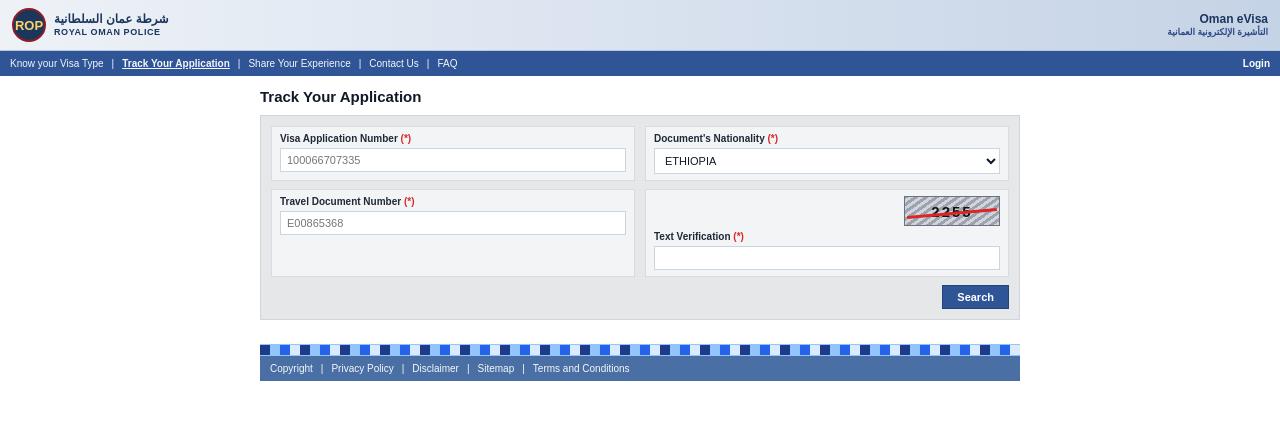
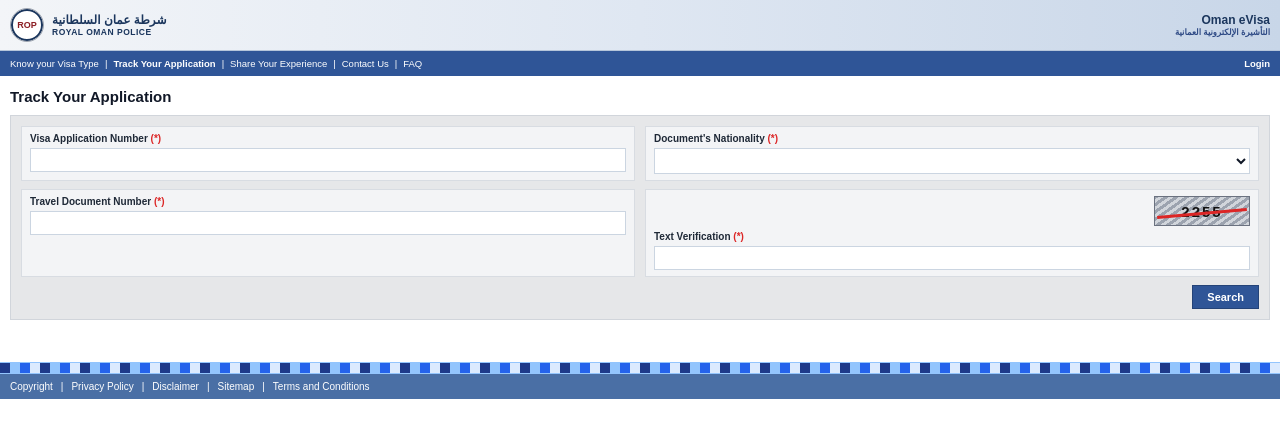
Before and after one commit to a01226596-collab/VisaVerifier, a plain HTML site: page index.html in a window 1280 px wide. Drawn offline with Linux system fonts and the light colour scheme.

Commit message:
Refactor styles and update form input attributes
Updated styles for better layout and appearance. Modified form inputs for improved user experience.

```diff
--- a/index.html
+++ b/index.html
@@ -6,18 +6,22 @@
 <title>Track Your Application - Oman eVisa</title>
 <style>
   * { box-sizing: border-box; font-family: Arial, Helvetica, sans-serif; }
-  body {
+  html, body {
     margin: 0;
+    padding: 0;
+    width: 100%;
+    overflow-x: hidden;
     background: #ffffff;
     color: #222;
-    padding-bottom: 50px;
+    padding-bottom: 45px;
   }
 
-  /* Top Banner */
+  /* Full-width Top Banner */
   .top-banner {
-    background: linear-gradient(90deg, #eef2f7 0%, #dbe4f0 45%, #c5d3e6 100%);
-    border-bottom: 1px solid #b8c7dc;
-    padding: 8px 12px;
+    width: 100%;
+    background: linear-gradient(90deg, #f3f5f8 0%, #dfe7f2 50%, #c8d6e8 100%);
+    border-bottom: 1px solid #b5c5da;
+    padding: 8px 10px;
     display: flex;
     align-items: center;
     justify-content: space-between;
@@ -26,60 +30,70 @@
     display: flex;
     align-items: center;
     gap: 8px;
+    min-width: 0;
   }
   .emblem {
     width: 34px;
     height: 34px;
     border-radius: 50%;
-    background: #1b365d;
-    color: #ffd166;
+    background: #ffffff;
+    border: 1.5px solid #9ca3af;
     display: flex;
     align-items: center;
     justify-content: center;
-    font-weight: bold;
-    font-size: 13px;
-    border: 2px solid #8b1e24;
+    font-weight: 800;
+    font-size: 9px;
+    color: #8b1e24;
     flex-shrink: 0;
+    box-shadow: inset 0 0 0 2px #1b365d;
   }
   .brand-titles {
-    line-height: 1.15;
+    line-height: 1.2;
+    min-width: 0;
   }
   .brand-ar {
     font-size: 12px;
     font-weight: 700;
     color: #1b365d;
+    white-space: nowrap;
   }
   .brand-en {
-    font-size: 9px;
+    font-size: 8.5px;
     font-weight: 700;
-    letter-spacing: 0.6px;
+    letter-spacing: 0.5px;
     color: #1b365d;
     text-transform: uppercase;
+    white-space: nowrap;
   }
   .brand-right {
     text-align: right;
-    line-height: 1.15;
+    line-height: 1.2;
+    flex-shrink: 0;
+    padding-left: 6px;
   }
   .brand-right-top {
     font-size: 12px;
     font-weight: 700;
     color: #1b365d;
+    white-space: nowrap;
   }
   .brand-right-sub {
-    font-size: 9px;
+    font-size: 8.5px;
     font-weight: 700;
     color: #2e4a85;
+    white-space: nowrap;
   }
 
-  /* Navigation Bar */
+  /* Full-width Navigation Bar */
   .nav-bar {
+    width: 100%;
     background: #2f5597;
-    color: #fff;
+    color: #ffffff;
     padding: 7px 10px;
     display: flex;
     align-items: center;
     justify-content: space-between;
-    font-size: 10px;
+    font-size: 9.5px;
     gap: 6px;
     overflow-x: auto;
     white-space: nowrap;
@@ -87,26 +101,21 @@
   .nav-links {
     display: flex;
     align-items: center;
-    gap: 8px;
-  }
-  .nav-links span {
-    opacity: 0.95;
+    gap: 6px;
   }
   .nav-links span.active {
     font-weight: 700;
-    text-decoration: underline;
   }
   .nav-login {
     font-weight: 700;
-    font-size: 10px;
+    font-size: 9.5px;
     flex-shrink: 0;
   }
 
   /* Main Container */
   .main-content {
-    padding: 12px 10px 20px;
-    max-width: 780px;
-    margin: 0 auto;
+    width: 100%;
+    padding: 12px 10px 18px;
   }
   h1.page-title {
     margin: 0 0 10px 0;
@@ -130,6 +139,7 @@
     background: #f3f4f6;
     border: 1px solid #d8dce2;
     padding: 6px 8px;
+    min-width: 0;
   }
   label {
     display: block;
@@ -189,6 +199,14 @@
     margin-top: 8px;
     display: flex;
     justify-content: flex-end;
+    align-items: center;
+    gap: 10px;
+  }
+  .searching-text {
+    font-size: 11px;
+    font-weight: 700;
+    color: #2f5597;
+    display: none;
   }
   .btn-search {
     background: #2f5597;
@@ -199,8 +217,12 @@
     font-weight: 700;
     cursor: pointer;
   }
-  .btn-search:hover {
+  .btn-search:hover:not(:disabled) {
     background: #234175;
+  }
+  .btn-search:disabled {
+    opacity: 0.65;
+    cursor: not-allowed;
   }
 
   /* Result Table */
@@ -245,11 +267,13 @@
     display: none;
   }
 
-  /* Footer */
+  /* Full-width Footer */
   .footer-wrap {
+    width: 100%;
     margin-top: 24px;
   }
   .footer-pattern {
+    width: 100%;
     height: 12px;
     background: repeating-linear-gradient(
       90deg,
@@ -266,6 +290,7 @@
     border-bottom: 1px solid #93c5fd;
   }
   .footer-bar {
+    width: 100%;
     background: #4a6fa5;
     color: #ffffff;
     padding: 7px 10px;
@@ -274,9 +299,6 @@
     flex-wrap: wrap;
     gap: 8px;
     align-items: center;
-  }
-  .footer-bar span {
-    opacity: 0.95;
   }
 </style>
 </head>
@@ -319,19 +341,20 @@
       <div class="form-grid">
         <div class="input-card">
           <label for="visaAppNo">Visa Application Number <span class="req">(*)</span></label>
-          <input type="text" id="visaAppNo" placeholder="100066707335" required>
+          <input type="text" id="visaAppNo" autocomplete="off" required>
         </div>
 
         <div class="input-card">
           <label for="nationalitySel">Document's Nationality <span class="req">(*)</span></label>
-          <select id="nationalitySel">
-            <option value="ETHIOPIA" selected>ETHIOPIA</option>
+          <select id="nationalitySel" required>
+            <option value="" selected disabled></option>
+            <option value="ETHIOPIA">ETHIOPIA</option>
           </select>
         </div>
 
         <div class="input-card">
           <label for="travelDocNo">Travel Document Number <span class="req">(*)</span></label>
-          <input type="text" id="travelDocNo" placeholder="E00865368" required>
+          <input type="text" id="travelDocNo" autocomplete="off" required>
         </div>
 
         <div class="input-card">
@@ -339,12 +362,13 @@
             <div class="captcha-box">2255</div>
           </div>
           <label for="captchaField">Text Verification <span class="req">(*)</span></label>
-          <input type="text" id="captchaField" required>
+          <input type="text" id="captchaField" autocomplete="off" required>
         </div>
       </div>
 
       <div class="submit-row">
-        <button type="submit" class="btn-search">Search</button>
+        <span id="searchingLabel" class="searching-text">Searching...</span>
+        <button type="submit" id="searchBtn" class="btn-search">Search</button>
       </div>
     </form>
   </div>
@@ -371,6 +395,7 @@
       </tbody>
     </table>
   </div>
+</div>
 
 <div class="footer-wrap">
   <div class="footer-pattern"></div>
@@ -386,7 +411,6 @@
     <span>Terms and Conditions</span>
   </div>
 </div>
-</div>
 
 <script>
   document.getElementById("appTrackForm").addEventListener("submit", function(event) {
@@ -399,17 +423,27 @@
 
     const resultWrap = document.getElementById("resultTableWrap");
     const errorBox = document.getElementById("errorMsg");
+    const searchingLabel = document.getElementById("searchingLabel");
+    const searchBtn = document.getElementById("searchBtn");
 
-    if (appNo === "100066707335" && docNo === "E00865368" && cap === "2255") {
+    resultWrap.style.display = "none";
     errorBox.style.display = "none";
+    searchingLabel.style.display = "inline";
+    searchBtn.disabled = true;
+
+    setTimeout(function() {
+      searchingLabel.style.display = "none";
+      searchBtn.disabled = false;
+
+      if (appNo === "100066707335" && nat === "ETHIOPIA" && docNo === "E00865368" && cap === "2255") {
         document.getElementById("resAppNo").textContent = appNo;
         document.getElementById("resNat").textContent = nat;
         document.getElementById("resDocNo").textContent = docNo;
         resultWrap.style.display = "block";
       } else {
-      resultWrap.style.display = "none";
         errorBox.style.display = "block";
       }
+    }, 1200);
   });
 </script>
 
```
Lines whose indentation alone changed are shown as unchanged.
